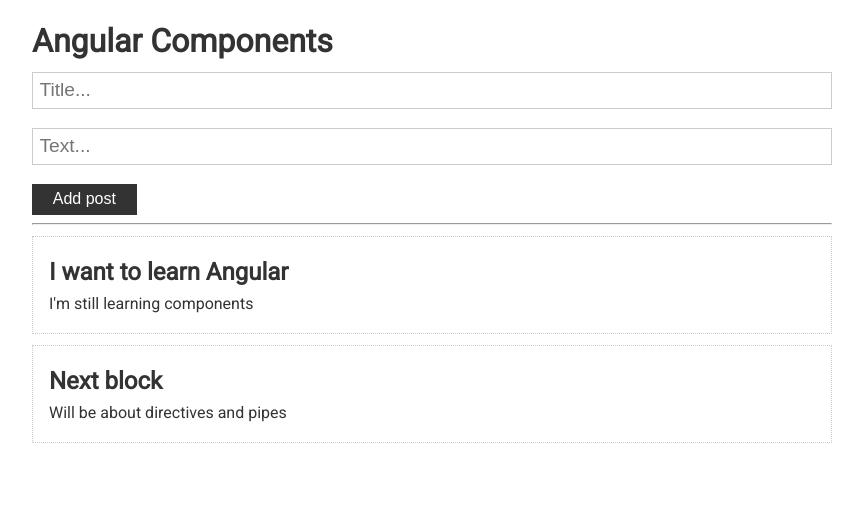
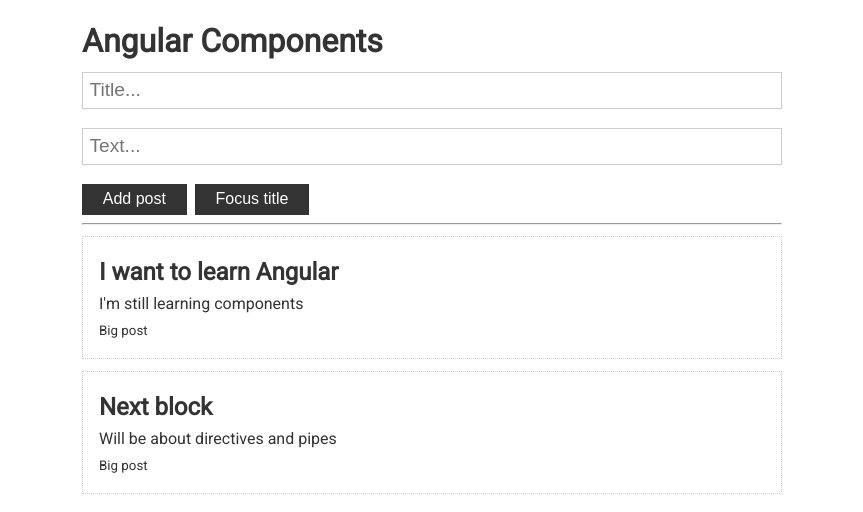
Before and after one commit to Aigelov/angular-basics-by-vladilen, an Angular app: page / in a window 1280 px wide. Shown: the top 512 px of the page, without its empty margins (208-1071 px from the left). Built offline with nearby package versions, Linux system fonts and the light colour scheme.

Commit message:
Input, Output, EventEmitter, ViewChild, ng-template

```diff
--- a/src/app/app.component.html
+++ b/src/app/app.component.html
@@ -2,11 +2,18 @@
   <h1>Angular Components</h1>
 
   <app-post-form
-    (onAdd)="updatePosts($event)"
+    (postChange)="updatePosts($event)"
   ></app-post-form>
 
   <hr />
 
   <app-post
-    [posts]="posts"></app-post>
+    *ngFor="let postItem of posts"
+    [post]="postItem">
+    <small
+      *ngIf="postItem.text.length > 10; else short">Big post</small>
+    <ng-template #short>
+      <small>Small post</small>
+    </ng-template>
+  </app-post>
 </div>
--- a/src/app/app.component.ts
+++ b/src/app/app.component.ts
@@ -19,6 +19,5 @@
 
   updatePosts(post: Post) {
     this.posts.unshift(post);
-    console.log('Post', this.posts);
   }
 }
--- a/src/app/post-form/post-form.component.html
+++ b/src/app/post-form/post-form.component.html
@@ -3,6 +3,7 @@
     class="form-control"
     placeholder="Title..."
     [(ngModel)]="title"
+    #titleInput
   >
   <input
     class="form-control"
@@ -12,4 +13,7 @@
   <button
     class="btn"
     (click)="addPost()">Add post</button>
+  <button
+    class="btn"
+    (click)="focusTitle()">Focus title</button>
 </div>
--- a/src/app/post-form/post-form.component.ts
+++ b/src/app/post-form/post-form.component.ts
@@ -1,4 +1,4 @@
-import {Component, EventEmitter, OnInit, Output} from '@angular/core';
+import {Component, ElementRef, EventEmitter, OnInit, Output, ViewChild} from '@angular/core';
 import {Post} from '../app.component';
 
 @Component({
@@ -8,12 +8,14 @@
 })
 export class PostFormComponent implements OnInit {
 
-  @Output() onAdd: EventEmitter<Post> = new EventEmitter<Post>();
+  @Output() postChange: EventEmitter<Post> = new EventEmitter<Post>();
+
+  @ViewChild('titleInput', {static: false}) inputRef: ElementRef;
 
   title = '';
   text = '';
 
-  constructor() { }
+  constructor() {}
 
   ngOnInit() {
   }
@@ -24,9 +26,13 @@
         title: this.title,
         text: this.text
       };
-      this.onAdd.emit(post);
+      this.postChange.emit(post);
       this.title = '';
       this.text = '';
     }
   }
+
+  focusTitle() {
+    this.inputRef.nativeElement.focus();
+  }
 }
--- a/src/app/post/post.component.html
+++ b/src/app/post/post.component.html
@@ -1,6 +1,5 @@
-<div
-  class="card"
-  *ngFor="let post of posts">
+<div class="card">
   <h2>{{post.title}}</h2>
   <p>{{post.text}}</p>
+  <ng-content></ng-content>
 </div>
--- a/src/app/post/post.component.ts
+++ b/src/app/post/post.component.ts
@@ -7,7 +7,7 @@
   styleUrls: ['./post.component.scss']
 })
 export class PostComponent implements OnInit {
-  @Input() posts: Post[];
+  @Input() post: Post;
   constructor() { }
 
   ngOnInit() {
--- a/src/styles.scss
+++ b/src/styles.scss
@@ -15,7 +15,7 @@
 }
 
 .container {
-  max-width: 800px;
+  max-width: 700px;
   margin: 0 auto;
   padding-top: 1rem;
 }
```
